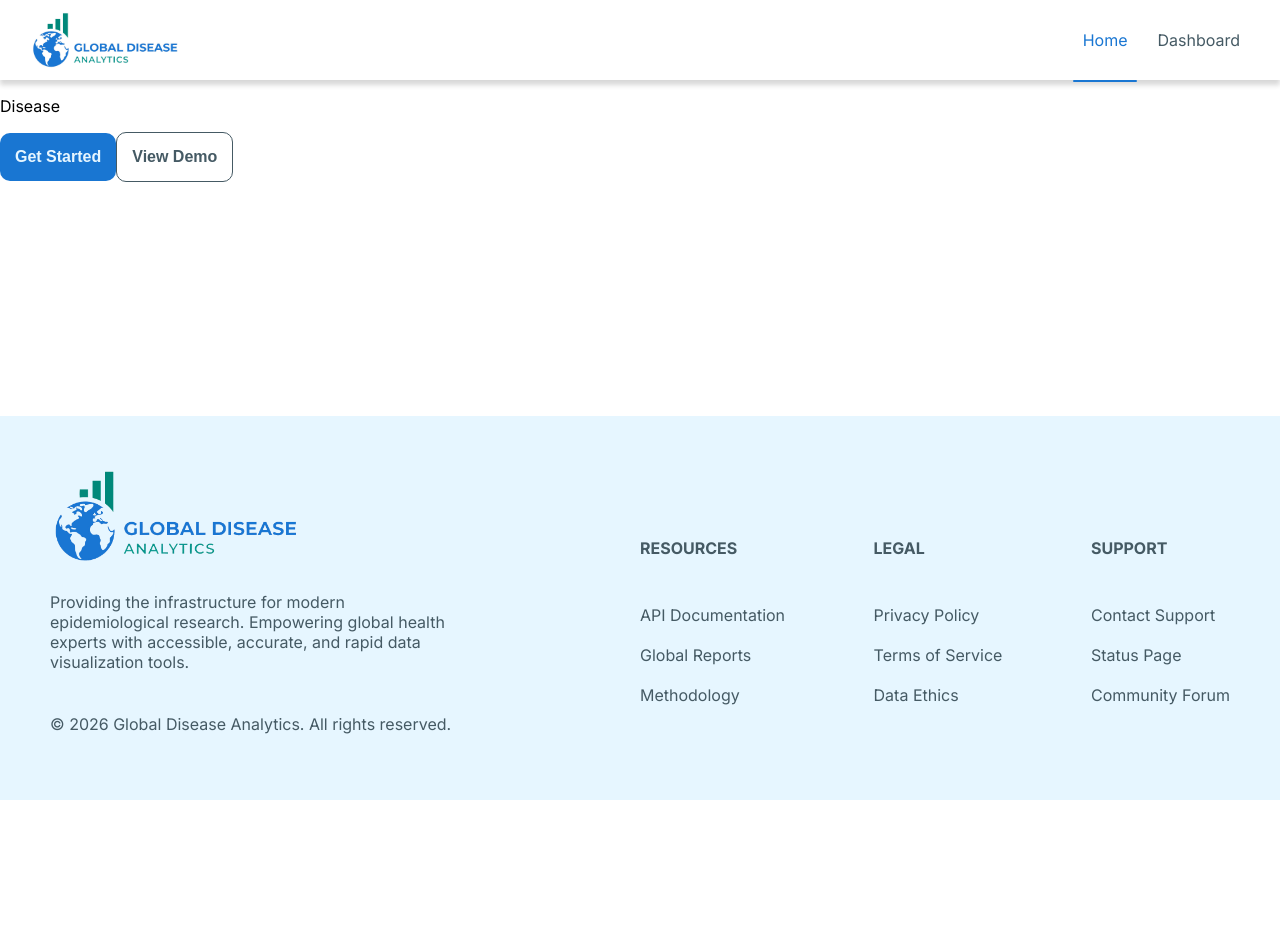
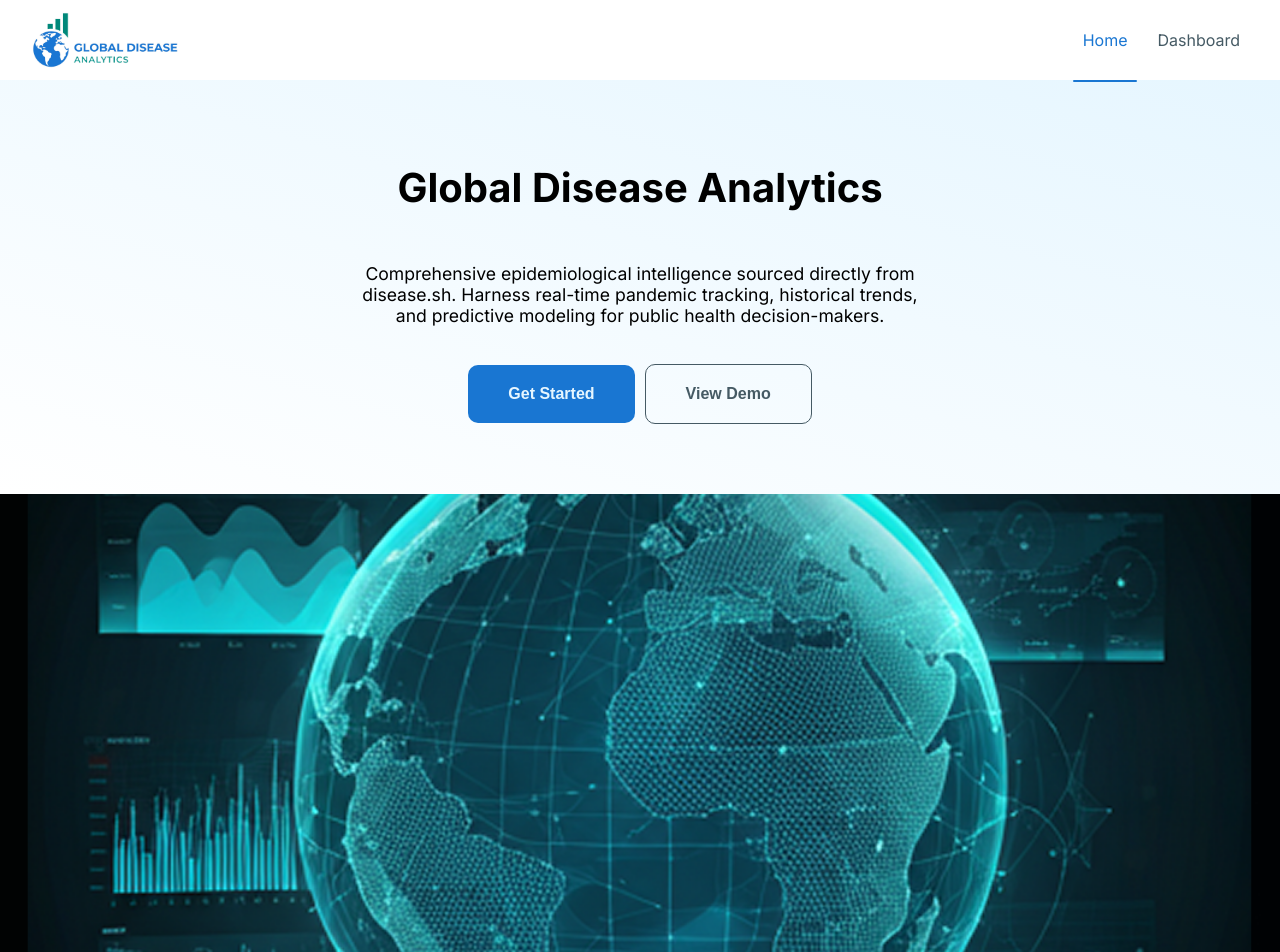
Before and after one commit to MAlexGG/disease-report, a React (Vite) app: page / in a window 1280 px wide. Shown: the top 952 px of the page. Before the commit the page ends 800 px from the top, so only its background shows below. Built offline with nearby package versions, Linux system fonts and the light colour scheme; a web font is replaced by a local one.

Commit message:
hero section

```diff
--- a/src/App.jsx
+++ b/src/App.jsx
@@ -1,13 +1,12 @@
 import './App.css'
-import Button from './components/Button'
+import Hero from './components/hero/Hero'
 
 function App() {
 
   return (
     <>
+      <Hero/>
       <p>Disease</p>
-      <Button fill>Get Started</Button>
-      <Button>View Demo</Button>
     </>
   )
 }
--- a/src/components/Button.module.css
+++ b/src/components/Button.module.css
@@ -1,6 +1,6 @@
 .btMain{
     border-radius: 10px;
-    padding: 15px;
+    padding: 20px 40px;
     font-weight: bold;
 }
 
--- a/src/components/footer/Footer.module.css
+++ b/src/components/footer/Footer.module.css
@@ -6,8 +6,6 @@
     align-items: center;
     gap: 15%;
     padding: 50px;
-    position: fixed;
-    bottom: 0;
 }
 
 .ctSectionCopyright{
--- /dev/null
+++ b/src/components/hero/Hero.jsx
@@ -0,0 +1,26 @@
+import styles from './Hero.module.css'
+import Button from '../Button'
+import global from '../../assets/img/global_data_visualization.png'
+
+function Hero() {
+  return (
+    <>
+    <section className={styles.ctHero}>
+        <h1>Global Disease Analytics</h1>
+        <p>Comprehensive epidemiological intelligence sourced directly from disease.sh. Harness real-time pandemic tracking, historical trends, and predictive modeling for public health decision-makers.</p>
+        <div className={styles.ctButtons}>
+            <Button fill>Get Started</Button>
+            <Button>View Demo</Button>
+        </div>
+    </section>
+    <section>
+        <div className={styles.ctImg}>
+            <img src={global} alt="globe over data analysis charts" />
+        </div>
+
+    </section>
+    </>
+  )
+}
+
+export default Hero
--- /dev/null
+++ b/src/components/hero/Hero.module.css
@@ -0,0 +1,40 @@
+.ctHero{
+    display: flex;
+    flex-direction: column;
+    justify-content: center;
+    align-items: center;
+    background: var(--light-color);
+    background: linear-gradient(196deg,rgba(230, 246, 255, 1) 0%, rgba(255, 255, 255, 1) 100%);
+    padding: 50px;
+}
+
+h1{
+    font-size: var(--l-font);
+}
+
+.ctHero p{
+    width: 50%;
+    text-align: center;
+    font-size: var(--s-font);
+}
+
+.ctButtons{
+    display: flex;
+    justify-content: center;
+    align-items: center;
+    gap: 10px;
+    margin: 20px;
+}
+
+.ctImg{
+    width: 100%;
+    height: 600px;
+    overflow: hidden;
+}
+
+.ctImg img{
+    object-fit: cover;
+    object-position: center;
+    width: 100%;
+    height: 100%;
+}
--- a/src/index.css
+++ b/src/index.css
@@ -7,6 +7,9 @@
   --grey-color: #455A64;
   --red-color: #BA1A1A;
   --transparency-grey: 55, 55, 55, 0.2;
+
+  --s-font: 1.1rem;
+  --l-font: 2.5rem;
 
 }
 
```
Also changed, not shown: src/assets/img/global_data_visualization.png (added).
